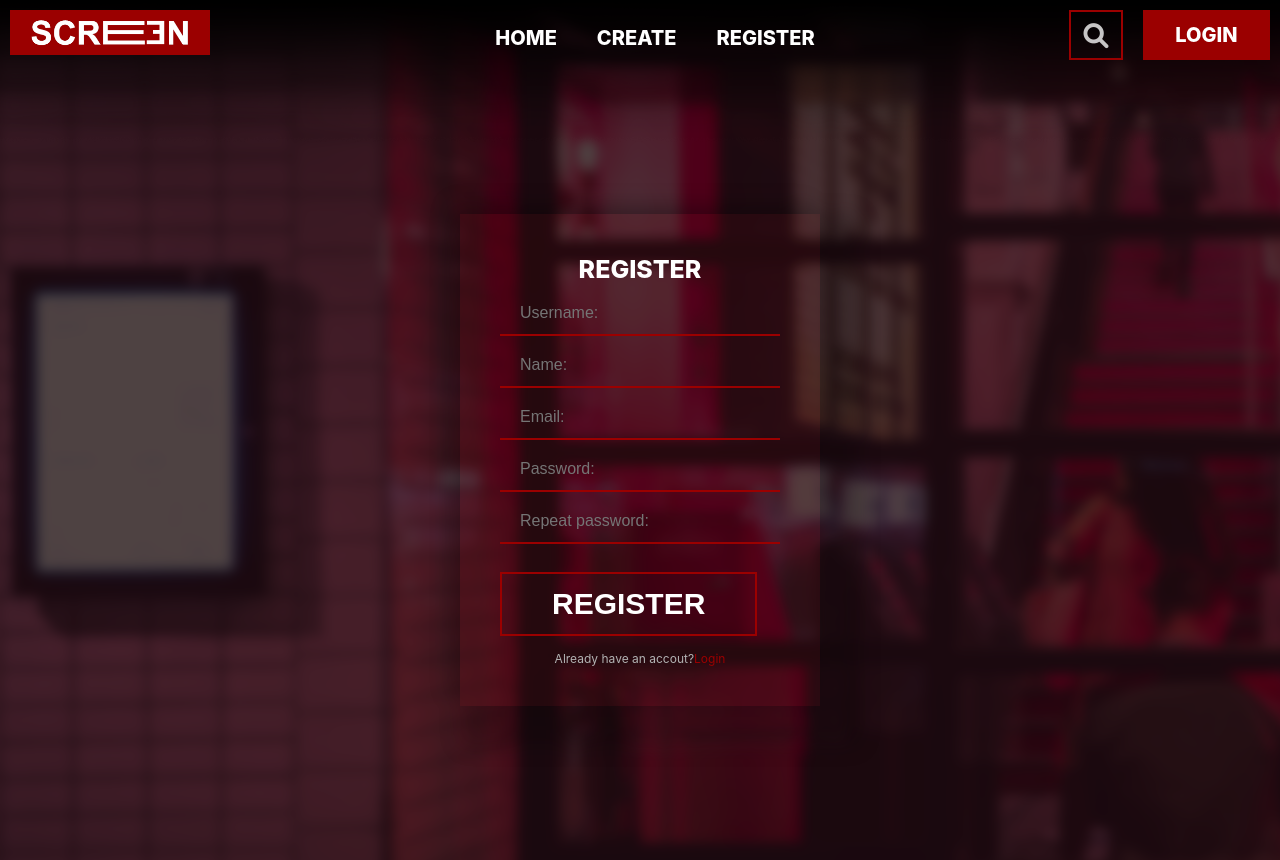
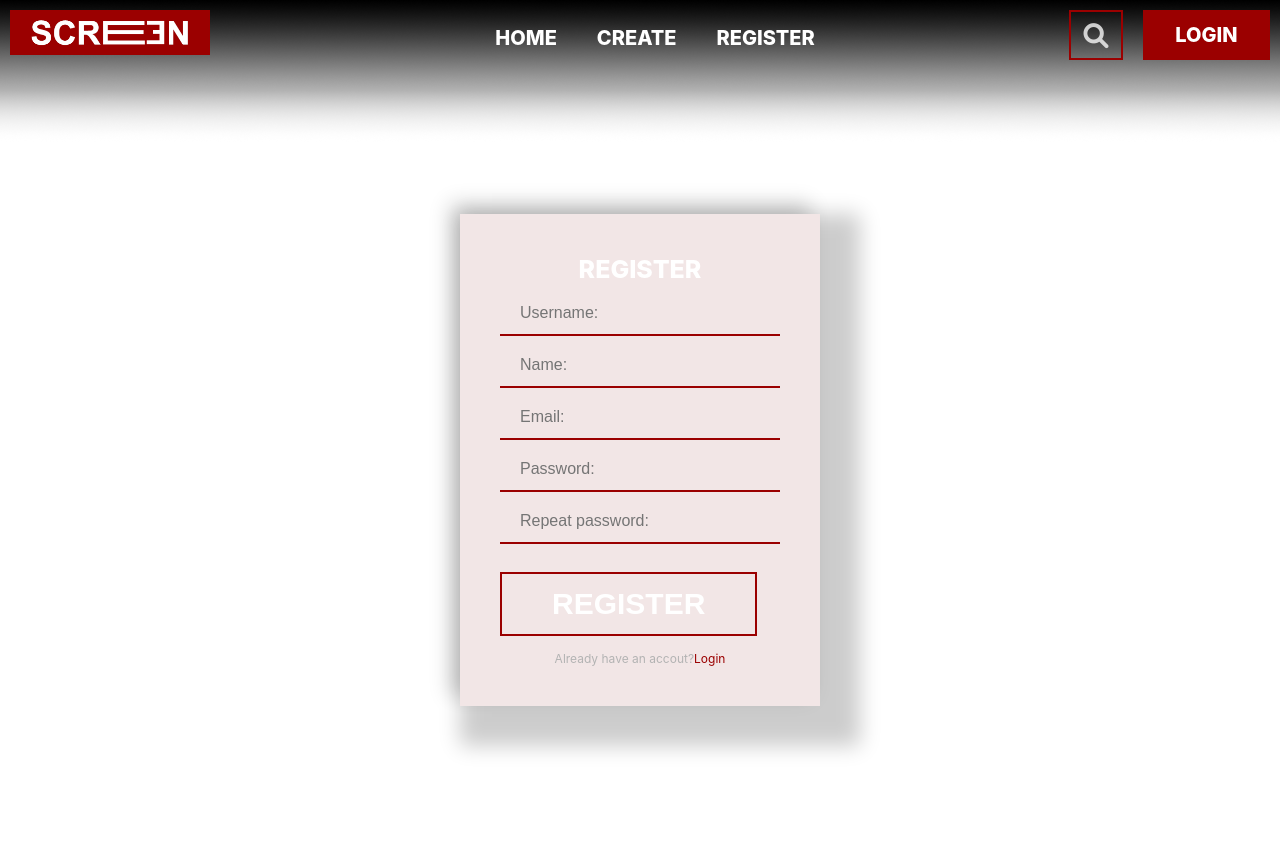
Before and after one commit to PenkoG/react-app-course-project, a React (Create React App) app in the folder client/: page /register in a window 1280 px wide. Built offline with nearby package versions, Linux system fonts and the light colour scheme.

Commit message:
ui changes

```diff
--- a/client/src/components/Register/RegisterPage.js
+++ b/client/src/components/Register/RegisterPage.js
@@ -24,6 +24,7 @@ export default function RegisterPage() {
 
     return (
         <>
+            <div className="bgr-container">
                 <div className="register-container">
                     <div className="form-container">
                         <h2>REGISTER</h2>
@@ -42,9 +43,12 @@ export default function RegisterPage() {
                     </div>
                 </div>
 
-            <div className="register-bgr-img-container">
+                {/* <div className="register-bgr-img-container">
                 <img className="register-bgr-img" src="registerBGR.png" alt="" />
+            </div> */}
             </div>
+
+
         </>
     )
 }
```
Lines whose indentation alone changed are shown as unchanged.
